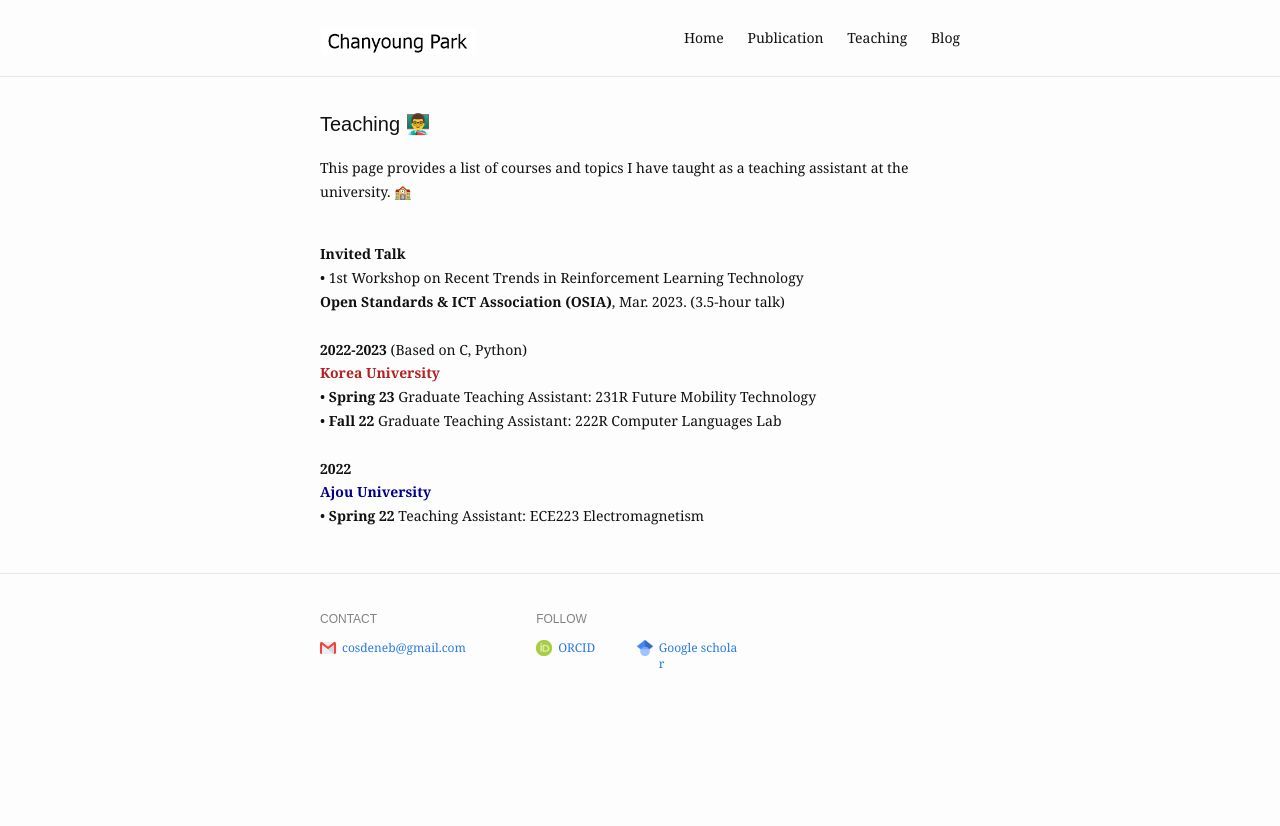
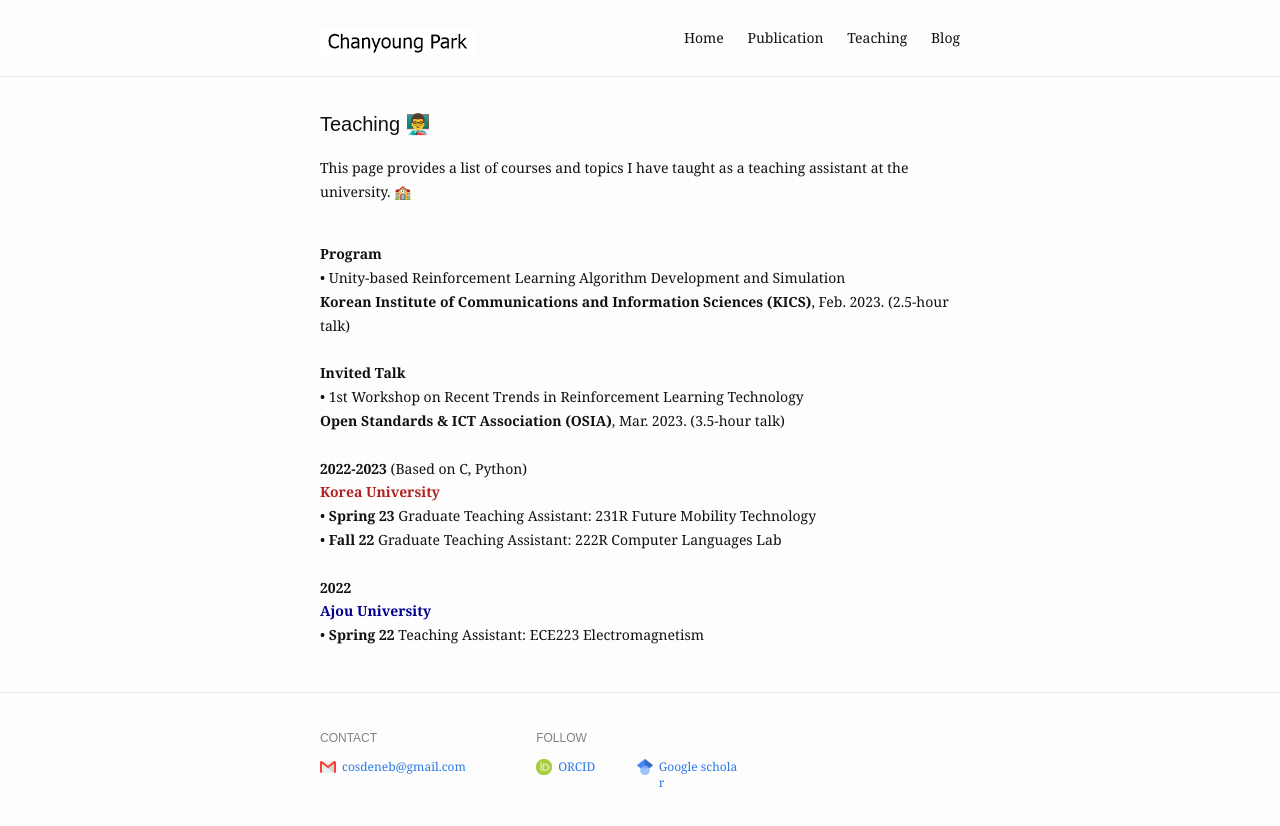
Before and after one commit to cosdeneb/cosdeneb.github.io, a Jekyll site: the page built from teaching.md, in a window 1280 px wide. Shown: the top 826 px of the page. Built offline with Jekyll 4.4.1, drawn with Linux system fonts in a browser that asks for light colours.

Commit message:
Update teaching.md

```diff
--- a/teaching.md
+++ b/teaching.md
@@ -8,6 +8,10 @@ This page provides a list of courses and topics I have taught as a teaching assi
 <br/> <br/>
 
 <p>
+  <b>Program</b> <br/>
+  • Unity-based Reinforcement Learning Algorithm Development and Simulation <br/>
+  <b>Korean Institute of Communications and Information Sciences (KICS)</b>, Feb. 2023. (2.5-hour talk) <br/><br/>
+
   <b>Invited Talk</b> <br/>
   • 1st Workshop on Recent Trends in Reinforcement Learning Technology <br/>
   <b>Open Standards & ICT Association (OSIA)</b>, Mar. 2023. (3.5-hour talk) <br/><br/>
```
